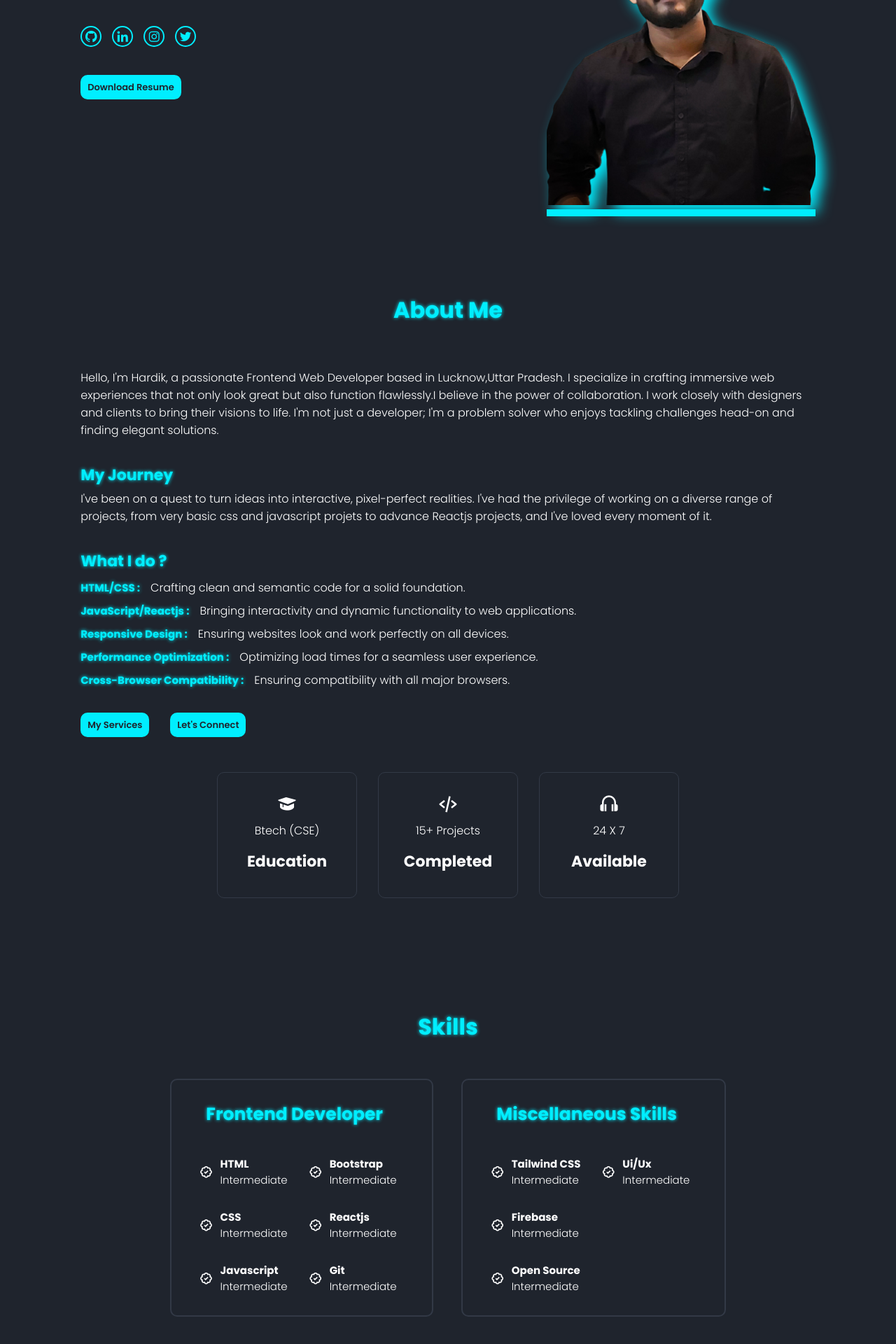
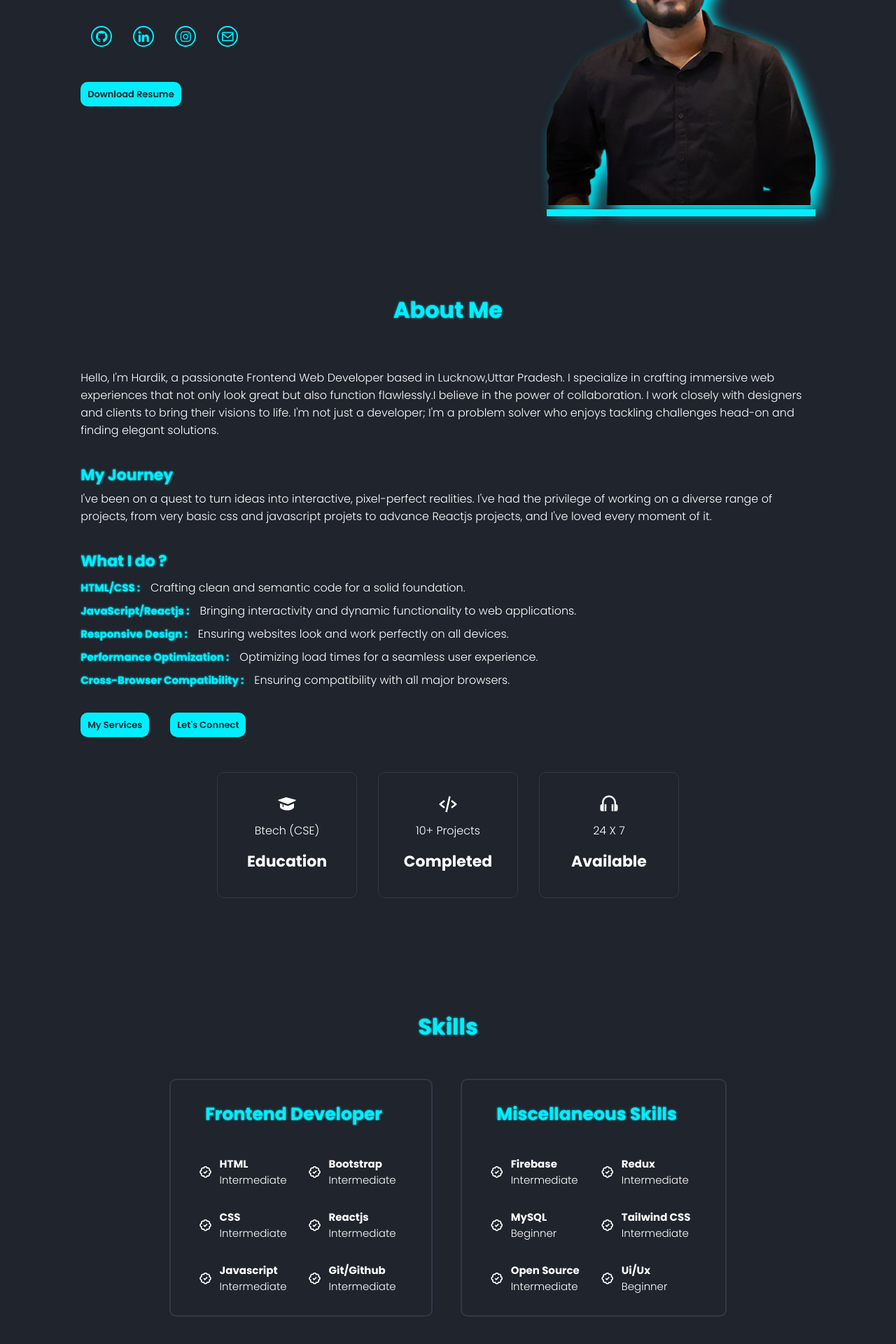
Before and after one commit to hardiksinghh18/Personal-PortFolio, a React (Create React App) app: page / in a window 1280 px wide. Shown: the part 532-2452 px from the top of the page at 70% size. Built offline with nearby package versions, Linux system fonts and the light colour scheme.

Commit message:
Updated links and minor changes

```diff
--- a/src/About.js
+++ b/src/About.js
@@ -43,7 +43,7 @@ const About = () => {
           </div>
           <div className="aboutBox">
             <i className='bx bx-code-alt' ></i>
-            <p>15+ Projects</p>
+            <p>10+ Projects</p>
             <h4>Completed</h4>
           </div>
           <div className="aboutBox">
--- a/src/App.css
+++ b/src/App.css
@@ -255,9 +255,12 @@ section {
 
 .highlightHeading {
     color: var(--main-color);
-    text-shadow: 0rem 0rem .5rem var(--main-color);
+    text-shadow: 0rem 0rem .3rem var(--main-color);
 }
 
+.socialMedia{
+    margin: 3rem 0;
+}
 .socialMedia a {
     display: inline-flex;
     justify-content: center;
@@ -269,7 +272,8 @@ section {
     border-radius: 50%;
     font-size: 2rem;
     color: var(--main-color);
-    margin: 2rem 1.5rem 2rem 0;
+   margin: 0 1.5rem;
+
     /* margin: 1rem; */
     transition: all ease .5s;
 }
@@ -712,7 +716,7 @@ body {
     box-sizing: border-box;
     box-shadow: 0 15px 25px rgba(0, 0, 0, .6);
     border-radius: 10px;
-    margin: 5rem 0;
+    margin: 3rem 0 5rem 0;
 }
 
 .login-box h2 {
--- a/src/HeroSection.js
+++ b/src/HeroSection.js
@@ -20,11 +20,11 @@ const HeroSection = () => {
             <a href="https://github.com/hardiksinghh18" target='_blank'  ><i className='bx bxl-github' ></i></a>
             <a href="https://www.linkedin.com/in/hardik-singh-391946278/" target='_blank'  ><i className='bx bxl-linkedin' ></i></a>
             <a href="https://www.instagram.com/hardiksingh18_/" target='_blank'><i className='bx bxl-instagram' ></i></a>
-            <a href="https://twitter.com/hardiksingh18_" target='_blank'><i className='bx bxl-twitter' ></i></a>
+            <a href="#contact" ><i class='bx bx-envelope'></i></a>
 
           </div>
 
-          <a href="#"   className="btn">Download Resume</a>
+          <a href="https://firebasestorage.googleapis.com/v0/b/personal-portfolio-e780a.appspot.com/o/Hardik_Singh_Frontend_Resume.pdf?alt=media&token=0ea8f84a-6d16-4151-ae51-3c7ed0158d71" download target='_blank'  className="btn">Download Resume</a>
         </div>
 
         <div className="homeImage" data-aos="fade-left">
--- a/src/Navbar.js
+++ b/src/Navbar.js
@@ -17,8 +17,8 @@ const Navbar = () => {
       <header className="header" id='header'>
         <a href="#" className="logo">Hardik</a>
 
-     {/* {!showNav&&   <i className='bx bx-menu menu-box' onClick={showNavBar}></i>} */}
-     {!showNav&&   <i className='bx bx-grid-alt  menu-box' onClick={showNavBar}></i>}
+     {!showNav&&   <i className='bx bx-menu menu-box' onClick={showNavBar}></i>}
+     {/* {!showNav&&   <i className='bx bx-grid-alt  menu-box' onClick={showNavBar}></i>} */}
        {showNav&& <i className='bx bx-x crossBar' onClick={hideNavBar}></i>}
 
      <nav className={showNav?"navbar navbarActive":"navbar"} onClick={()=>setShowNav(false)}>
--- a/src/Skills.js
+++ b/src/Skills.js
@@ -50,7 +50,7 @@ const Skills = () => {
                             <div className='skillBox'>
                                 <div className="flexrow"><i className='bx bx-badge-check' ></i></div>
                                 <div className='skillDetail'>
-                                    <h5>Git</h5>
+                                    <h5>Git/Github</h5>
                                     <p>Intermediate</p>
                                 </div>
                             </div>
@@ -70,7 +70,7 @@ const Skills = () => {
                             <div className='skillBox'>
                                 <div  className="flexrow"><i className='bx bx-badge-check' ></i></div>
                                 <div className='skillDetail'>
-                                    <h5>Tailwind CSS</h5>
+                                    <h5>Firebase</h5>
                                     <p>Intermediate</p>
                                 </div>
                             </div>
@@ -78,8 +78,8 @@ const Skills = () => {
                             <div className='skillBox'>
                                 <div className="flexrow"><i className='bx bx-badge-check' ></i></div>
                                 <div className='skillDetail'>
-                                    <h5>Firebase</h5>
-                                    <p>Intermediate</p>
+                                    <h5>MySQL</h5>
+                                    <p>Beginner</p>
                                 </div>
                             </div>
                             <div className='skillBox'>
@@ -95,18 +95,25 @@ const Skills = () => {
                             <div className='skillBox'>
                                 <div className="flexrow"><i className='bx bx-badge-check' ></i></div>
                                 <div className='skillDetail'>
-                                    <h5>Ui/Ux</h5>
+                                    <h5>Redux</h5>
                                     <p>Intermediate</p>
                                 </div>
                             </div>
 
-                            {/* <div className='skillBox'>
+                            <div className='skillBox'>
                                 <div className="flexrow"><i className='bx bx-badge-check' ></i></div>
                                 <div className='skillDetail'>
-                                    <h5>Git</h5>
+                                    <h5>Tailwind CSS</h5>
                                     <p>Intermediate</p>
                                 </div>
-                            </div> */}
+                            </div>
+                            <div className='skillBox'>
+                                <div className="flexrow"><i className='bx bx-badge-check' ></i></div>
+                                <div className='skillDetail'>
+                                    <h5>Ui/Ux</h5>
+                                    <p>Beginner</p>
+                                </div>
+                            </div>
                         </div>
 
 
--- a/src/components/AllSkill.js
+++ b/src/components/AllSkill.js
@@ -5,7 +5,7 @@ export const AllSkills = [
         vdo: "https://firebasestorage.googleapis.com/v0/b/personal-portfolio-e780a.appspot.com/o/project-videos%2F.hstore%20-%20Google%20Chrome%202023-09-27%2020-10-39.mp4?alt=media&token=12fab99f-9d53-4642-810a-9105315888e5",
         title: "E-Commerce - hstore",
         desc: "This is an E-Commerce Website which is based on Reactjs.It has multiple functionalities like User authentication,User Login,Add to Cart,Filtering products,Browsing Each Product etc.",
-        tech: "HTML,CSS,Reactjs",
+        tech: "HTML,CSS,Reactjs,React Context API",
         link:"https://ecommerce-hstore.web.app",
         github:"https://github.com/hardiksinghh18/E-commerce-hstore"
     },
@@ -22,6 +22,17 @@ export const AllSkills = [
     {
         id: 2,
 
+        img: "https://firebasestorage.googleapis.com/v0/b/personal-portfolio-e780a.appspot.com/o/Project_thumbnail%2Fnetflix.jpg?alt=media&token=a1a08bbc-fcd7-46d6-b11b-d862a6e81c0b",
+        vdo: "https://firebasestorage.googleapis.com/v0/b/personal-portfolio-e780a.appspot.com/o/project-videos%2FNetflix%20-%20Google%20Chrome%202023-09-28%2012-25-35.mp4?alt=media&token=e48061a1-8f01-4a90-b8a0-89922d155d3c",
+        title: "Netflix Frontend Clone",
+        tech: "HTML,CSS,Reactjs",
+        desc: "This is a Netflix frontend Clone which is made with Reactjs. It displays trending movies , movies by category.Users can also see the details of the movies and watch their trailers which is fetched from youtube api. Will add more functionalities to this.",
+        link:"https://netflix-clone-f3502.web.app",
+        github:"https://github.com/hardiksinghh18/netflix-clone-react"
+    },
+    {
+        id: 3,
+
         img: "https://firebasestorage.googleapis.com/v0/b/personal-portfolio-e780a.appspot.com/o/Project_thumbnail%2Fnewspedia.jpg?alt=media&token=fcc29ba1-56d9-435c-a82f-f2d9c633a2d6",
         vdo: "https://firebasestorage.googleapis.com/v0/b/personal-portfolio-e780a.appspot.com/o/project-videos%2FNewsPedia-%20Keeps%20you%20updated%20everytime%20!!%20-%20Google%20Chrome%202023-08-27%2014-41-59.mp4?alt=media&token=b380a53a-60c5-485f-b9a1-f458cbbd7d74",
         title: "NewsPedia",
@@ -31,7 +42,7 @@ export const AllSkills = [
         github:"https://github.com/hardiksinghh18/newsApp"
     },
     {
-        id: 3,
+        id: 4,
 
         img: "https://firebasestorage.googleapis.com/v0/b/personal-portfolio-e780a.appspot.com/o/Project_thumbnail%2Ftext_utils.jpg?alt=media&token=d1a48489-7e9b-44e1-8cb9-be90a329d309",
         vdo: "https://firebasestorage.googleapis.com/v0/b/personal-portfolio-e780a.appspot.com/o/project-videos%2FText%20Analyser%20-%20Google%20Chrome%202023-09-28%2012-30-37.mp4?alt=media&token=4f9fefe7-29a6-4deb-a835-6a46cb32f4d0",
@@ -42,7 +53,7 @@ export const AllSkills = [
         github:"https://github.com/hardiksinghh18/Text-utils"
     },
     {
-        id: 4,
+        id: 5,
 
         img: "https://firebasestorage.googleapis.com/v0/b/personal-portfolio-e780a.appspot.com/o/Project_thumbnail%2Ftodo_list.jpg?alt=media&token=f4cd1eca-4dd3-4e4d-b22a-4c46b118f305",
         vdo: "https://firebasestorage.googleapis.com/v0/b/personal-portfolio-e780a.appspot.com/o/project-videos%2FToDo%20List%20-%20Google%20Chrome%202023-09-28%2000-23-55.mp4?alt=media&token=a3d9a4a1-c407-4336-aee8-8e2a4c198a63",
@@ -53,17 +64,7 @@ export const AllSkills = [
         github:"https://github.com/hardiksinghh18/ToDo-List"
 
     },
-    {
-        id: 5,
 
-        img: "https://firebasestorage.googleapis.com/v0/b/personal-portfolio-e780a.appspot.com/o/Project_thumbnail%2Fnetflix.jpg?alt=media&token=a1a08bbc-fcd7-46d6-b11b-d862a6e81c0b",
-        vdo: "https://firebasestorage.googleapis.com/v0/b/personal-portfolio-e780a.appspot.com/o/project-videos%2FNetflix%20-%20Google%20Chrome%202023-09-28%2012-25-35.mp4?alt=media&token=e48061a1-8f01-4a90-b8a0-89922d155d3c",
-        title: "Netflix Frontend Clone",
-        tech: "HTML,CSS,Javascript",
-        desc: "This is a Netflix frontend Clone which is completely based on Javascript only. It displays trending movies , movies by category.Users can also see the details about their profile. Will add more functionalities to this.",
-        link:"https://hardiksinghh18.github.io/Netflix-Clone/",
-        github:"https://github.com/hardiksinghh18/Netflix-Clone"
-    },
     {
         id: 6,
 
--- a/src/components/Footer.js
+++ b/src/components/Footer.js
@@ -14,7 +14,7 @@ const Footer = () => {
                     <a href="https://github.com/hardiksinghh18" target='_blank'  ><i className='bx bxl-github' ></i></a>
                     <a href="https://www.linkedin.com/in/hardik-singh-391946278/" target='_blank'  ><i className='bx bxl-linkedin' ></i></a>
                     <a href="https://www.instagram.com/hardiksingh18_/" target='_blank'><i className='bx bxl-instagram' ></i></a>
-                    <a href="https://twitter.com/hardiksingh18_" target='_blank'><i className='bx bxl-twitter' ></i></a>
+                    <a href="#contact" ><i class='bx bx-envelope'></i></a>
 
                 </div>
                 <p data-aos="fade-left"> © Hardik Singh - All Rights Reserved</p>
```
